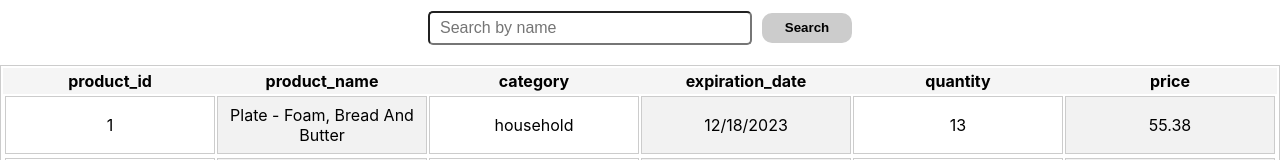
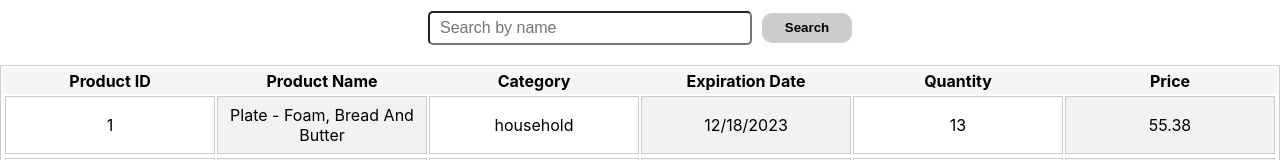
Before and after one commit to nam-nguyen17/table-miniproject, a React (Create React App) app: page /products in a window 1280 px wide. Shown: the part 147-307 px from the top of the page. Built offline with nearby package versions, Linux system fonts and the light colour scheme.

Commit message:
fix dynamic table header

```diff
--- a/src/components/table/Table.tsx
+++ b/src/components/table/Table.tsx
@@ -6,12 +6,13 @@ import styles from "./styles.module.scss";
 interface TableProps {
   headers: string[];
   data: any[];
+  headerMapping: Record<string, string>;
 }
 
-const Table: React.FC<TableProps> = ({ headers, data }) => {
+const Table: React.FC<TableProps> = ({ headers, data, headerMapping }) => {
   return (
     <table className={styles.table}>
-      <TableHeader headers={headers} />
+      <TableHeader headers={headers} headerMapping={headerMapping} />
       <TableBody data={data} headers={headers} />
     </table>
   );
--- a/src/components/table/TableHeader.tsx
+++ b/src/components/table/TableHeader.tsx
@@ -3,14 +3,18 @@ import styles from "./styles.module.scss";
 
 interface TableHeaderProps {
   headers: string[];
+  headerMapping: Record<string, string>;
 }
 
-const TableHeader: React.FC<TableHeaderProps> = ({ headers }) => {
+const TableHeader: React.FC<TableHeaderProps> = ({
+  headers,
+  headerMapping,
+}) => {
   return (
     <thead className={styles.table__header}>
       <tr>
         {headers.map((header, index) => (
-          <th key={index}>{header}</th>
+          <th key={index}>{headerMapping[header]}</th>
         ))}
       </tr>
     </thead>
--- a/src/features/product/index.tsx
+++ b/src/features/product/index.tsx
@@ -7,7 +7,7 @@ import { Product } from "../../_types_";
 
 const PageSize = 10;
 
-const headers = [
+const originalHeaders = [
   "product_id",
   "product_name",
   "category",
@@ -15,6 +15,15 @@ const headers = [
   "quantity",
   "price",
 ];
+
+const headerMapping = {
+  product_id: "Product ID",
+  product_name: "Product Name",
+  category: "Category",
+  expiration_date: "Expiration Date",
+  quantity: "Quantity",
+  price: "Price",
+};
 
 const ProductTable: React.FC = () => {
   const [productsData, setProductsData] = useState<Product[]>([]);
@@ -55,7 +64,11 @@ const ProductTable: React.FC = () => {
   return (
     <div>
       <SearchBar onSearch={(query) => setSearchQuery(query)} />
-      <Table headers={headers} data={currentTableData} />
+      <Table
+        headers={originalHeaders}
+        data={currentTableData}
+        headerMapping={headerMapping}
+      />
       <Pagination
         className={`${styles.pagination_bar}`}
         currentPage={currentPage}
--- a/src/features/user/index.tsx
+++ b/src/features/user/index.tsx
@@ -7,7 +7,7 @@ import { User } from "../../_types_";
 
 let PageSize = 10;
 
-const headers = [
+const originalHeaders = [
   "customer_id",
   "first_name",
   "last_name",
@@ -16,6 +16,16 @@ const headers = [
   "favorite_color",
   "phone_number",
 ];
+
+const headerMapping = {
+  customer_id: "Customer ID",
+  first_name: "First Name",
+  last_name: "Last Name",
+  age: "Age",
+  email: "Email",
+  favorite_color: "Favorite Color",
+  phone_number: "Phone Number",
+};
 
 const UserTable: React.FC = () => {
   const [usersData, setUsersData] = useState<User[]>([]);
@@ -79,13 +89,13 @@ const UserTable: React.FC = () => {
     <div>
       <SearchBar onSearch={(query) => setSearchQuery(query)} />
       <table className={styles.table}>
-        <TableHeader headers={headers} />
+        <TableHeader headers={originalHeaders} headerMapping={headerMapping} />
         <tbody
           id="infinite-table"
           className={styles.table__body}
           onScroll={handleScroll}>
           {tableData.map((item, index) => (
-            <TableRow key={index} rowData={item} headers={headers} />
+            <TableRow key={index} rowData={item} headers={originalHeaders} />
           ))}
         </tbody>
       </table>
```
